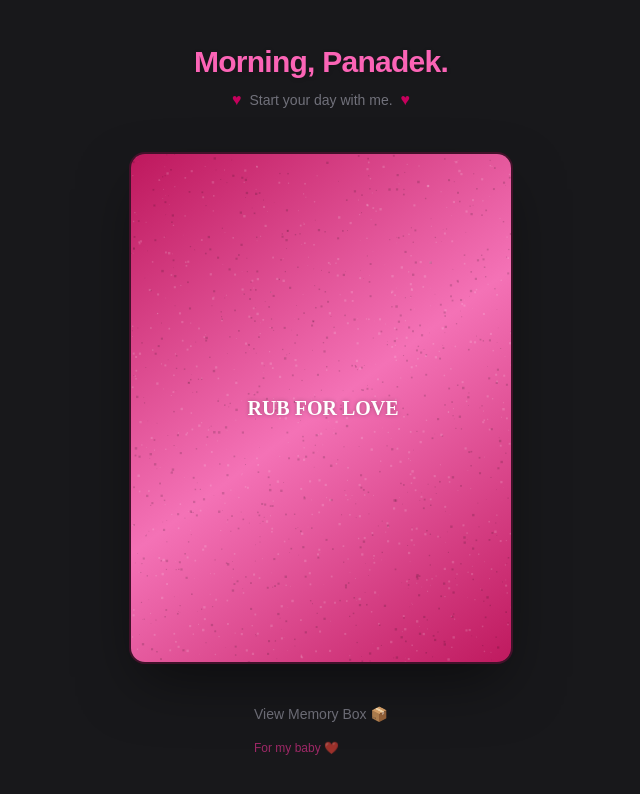
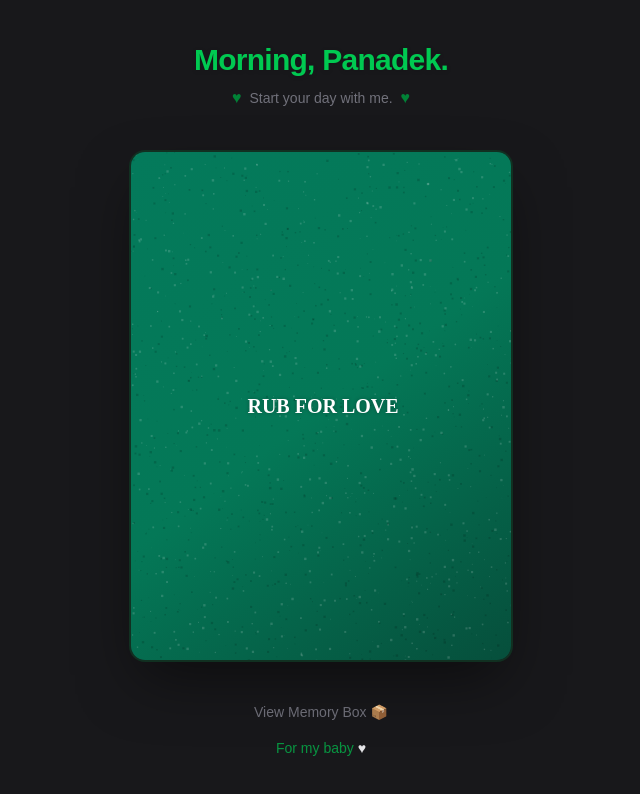
Before and after one commit to LaviniaNael/Panadek, a React (Vite) app: page / in a window 1280 px wide. Shown: the top 794 px of the page, without its empty margins (319-959 px from the left). Built offline with nearby package versions, Linux system fonts and the light colour scheme; a web font is replaced by a local one.

Commit message:
new morning color

```diff
--- a/src/App.tsx
+++ b/src/App.tsx
@@ -97,7 +97,13 @@ const App: React.FC = () => {
             View Memory Box 📦
           </button>
         )}
-        <div className="mt-4">For my baby ❤️</div>
+        <div className="mt-4">
+          For my baby{" "}
+          <span className={isMorning ? "text-zinc-200" : "text-red-500"}>
+            {" "}
+            ♥
+          </span>
+        </div>
       </footer>
     </div>
   );
--- a/src/assets/MemoryBox.tsx
+++ b/src/assets/MemoryBox.tsx
@@ -18,8 +18,8 @@ const MemoryBox: React.FC<MemoryBoxProps> = ({ onClose, isMorning }) => {
   }, []);
 
   // Set dynamic colors for both elements
-  const titleColorClass = isMorning ? "text-pink-400" : "text-red-500";
-  const dateColorClass = isMorning ? "text-pink-500" : "text-red-500";
+  const titleColorClass = isMorning ? "text-green-500" : "text-red-500";
+  const dateColorClass = isMorning ? "text-green-600" : "text-red-500";
 
   return (
     <div className="memory-box-container">
--- a/src/assets/ScratchCard.tsx
+++ b/src/assets/ScratchCard.tsx
@@ -63,9 +63,9 @@ const ScratchCard: React.FC<ScratchCardProps> = ({
       canvas.height
     );
     if (isMorning) {
-      gradient.addColorStop(0, "#be185d");
-      gradient.addColorStop(0.5, "#f472b6");
-      gradient.addColorStop(1, "#be185d");
+      gradient.addColorStop(0, "#047a5bff"); // green-900
+      gradient.addColorStop(0.5, "#047857"); // green-700 (richer middle)
+      gradient.addColorStop(1, "#064e3b"); // green-900
     } else {
       gradient.addColorStop(0, "#7f1d1d");
       gradient.addColorStop(0.5, "#dc2626");
@@ -201,7 +201,7 @@ const ScratchCard: React.FC<ScratchCardProps> = ({
         <div className="relative z-10">
           {/* Use the message prop */}
           <div className="message-container">
-            <span className="message-icon">{isMorning ? "🌸" : "🌹"}</span>
+            <span className="message-icon">{isMorning ? "🦋" : "🌹"}</span>{" "}
             <p className="message-text">"{message}"</p>
           </div>
         </div>
--- a/src/index.css
+++ b/src/index.css
@@ -20,7 +20,7 @@ body {
   }
   /* Theme-specific title colors */
   .theme-morning .header-title {
-    @apply text-pink-400;
+    @apply text-green-500;
   }
   .theme-night .header-title {
     @apply text-red-500;
@@ -34,7 +34,7 @@ body {
     @apply text-base;
   }
   .theme-morning .heart-icon {
-    @apply text-pink-700;
+    @apply text-green-700;
   }
   .theme-night .heart-icon {
     @apply text-red-800;
@@ -45,10 +45,10 @@ body {
   }
 
   .app-footer {
-    @apply mt-10 text-xs;
+    @apply mt-10 text-sm text-center;
   }
   .theme-morning .app-footer {
-    @apply text-pink-500/60;
+    @apply text-green-500/70;
   }
   .theme-night .app-footer {
     @apply text-red-500/60;
@@ -73,7 +73,7 @@ body {
     box-shadow: 0 25px 60px -12px rgba(0, 0, 0, 0.5); /* Tailwind arbitrary value moved to standard CSS */
   }
   .theme-morning .card-wrapper {
-    @apply border-pink-800/30;
+    @apply border-green-800/30;
   }
   .theme-night .card-wrapper {
     @apply border-red-900/30;
@@ -87,7 +87,7 @@ body {
     @apply absolute inset-0 opacity-30 bg-gradient-to-br;
   }
   .theme-morning .glow-effect {
-    @apply from-pink-600/20 via-transparent to-transparent;
+    @apply from-green-600/20 via-transparent to-transparent;
   }
   .theme-night .glow-effect {
     @apply from-red-900/40 via-transparent to-transparent;
@@ -111,14 +111,14 @@ body {
     @apply hover:bg-zinc-600 hover:-translate-y-0.5;
   }
   .save-button:disabled {
-    @apply bg-pink-800 text-pink-200; /* Cute "saved" confirmation color */
+    @apply bg-green-800 text-green-200; /* Cute "saved" confirmation color */
     @apply opacity-100 cursor-not-allowed;
   }
 
   /* --- NEW: Footer Memory Button --- */
   .memory-box-button {
     @apply text-zinc-500 text-sm font-medium;
-    @apply transition-colors hover:text-pink-400;
+    @apply transition-colors hover:text-green-500;
   }
 
   /* --- NEW: Memory Box Page --- */
@@ -153,7 +153,7 @@ body {
   .note-card {
     @apply bg-zinc-800 p-4 rounded-lg mb-3;
     @apply border border-zinc-700 transition-all;
-    @apply hover:border-pink-600/50;
+    @apply hover:border-green-600/50;
   }
   .note-text {
     @apply text-zinc-100 text-base mb-2;
```
